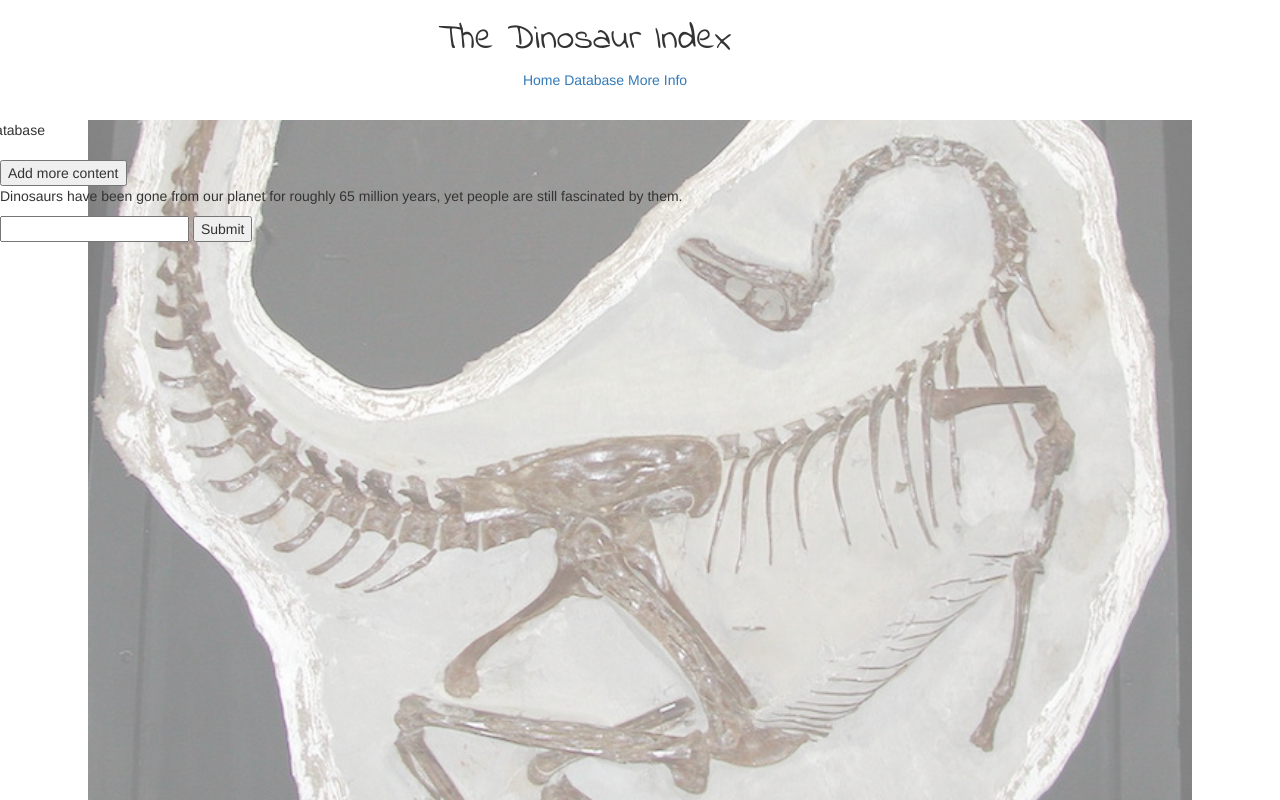
After one commit to Code-Institute-Submissions/NickBaker11-Milestone-no-3_resub, a Flask app: template templates/main-page.html in a window 1280 px wide. The commit adds this page. Run offline with Flask 2, Linux system fonts and the light colour scheme; the template is opened without the code that fills it, so the values that code supplies are empty; some libraries are stand-ins or nearby versions.

Commit message:
Files rearranged to work with jinja

```diff
--- a/app.py
+++ b/app.py
@@ -20,7 +20,7 @@ mongo = PyMongo(app)
 @app.route('/')
 @app.route('/get_dinoInfo')
 def get_dinoInfo():
-    return render_template('info.html', dinoInfo=mongo.db.dinoInfo.find())
+    return render_template('main-page.html', dinoInfo=mongo.db.dinoInfo.find())
 
 
 if __name__ == '__main__':
--- a/assets/css/style.css
+++ b/static/css/style.css
@@ -32,3 +32,9 @@ li{
     margin-left: auto;
     margin-right: auto;
 }
+.content {
+  padding: 0 18px;
+  display: none;
+  overflow: hidden;
+  background-color: #f1f1f1;
+}
--- /dev/null
+++ b/templates/add-info.html
@@ -0,0 +1,5 @@
+{% extends 'base.html'%}
+{% block content%}
+Add dinosaur information
+<form><input type="text"><input type="submit" value="Submit"></form>
+{% endblock %}
--- a/templates/base.html
+++ b/templates/base.html
@@ -1,8 +1,54 @@
 <!DOCTYPE html>
-<html>
+<html lang="en">
+  <head>
+    <meta charset="UTF-8" />
+    <meta name="viewport" content="width=device-width, initial-scale=1.0" />
+    <link rel="stylesheet" href="https://stackpath.bootstrapcdn.com/bootstrap/3.5.0/css/bootstrap.min.css">
+    <link rel="stylesheet" href="{{ url_for('static', filename='css/style.css') }}">
+    <title>Document</title>
+  </head>
+
   <body>
+    <header>
+      <div class="container">
+        <div class="row">
+          <div class="col">
+            <h1>The Dinosaur Index</h1>
+          </div>
+        </div>
+        <div class="row">
+          <ul id="navbar" class="list-inline-item">
+            <li class="col-3">
+              <a href="index.html">Home</a>
+            </li>
+            <li class="col-3"><a href="templates/main-page.html">Database</a></li>
+            <li class="col-3"><a href="final-page.html">More Info</a></li>
+          </ul>
+        </div>
+      </div>
+    </header>
+    <h2></h2>
+    <img class="background_img" src="{{ url_for('static', filename='images/Skeleton2.jpg') }}" alt="Dinosaur skeleton">
+    <div class="container">
+      <div class="row">
+        <div class="col-8">Database</div>
+        <div class="col-4">
+            <img src="#" alt="">
+        </div>
+      </div>
+      <!--accordion dropdwon for text-->
+    </div>
+    <button class="collapsible">Add more content</button>
+    <div>
+      <p>
+        Dinosaurs have been gone from our planet for roughly 65 million years,
+        yet people are still fascinated by them.
+      </p>
+    </div>
+
     {% block content%}
+    {% endblock %}
 
-    {% endblock %}
+    <script src="{{ url_for('static', filename='javascript/main.js') }}"></script>
   </body>
 </html>
--- /dev/null
+++ b/templates/main-page.html
@@ -0,0 +1,18 @@
+{% extends "base.html" %}
+{% block content %}
+
+    {% for info in dinoInfo %}
+        {{info.name}}
+        {{info.time_period}}
+        {{info.diet}}
+        {{info.height}}
+        {{info.speed}}
+        {{info.discovered_in}}
+    {% endfor %}
+
+    <form>
+        <input type="text">
+        <input type="submit" value="Submit">
+    </form>
+
+{% endblock %}
```
Also changed, not shown: main-page.html (deleted, +0 -47 lines), static/images/Skeleton2.jpg (renamed from assets/images/Skeleton2.jpg), static/javascript/main.js (renamed from assets/javascript/main.js).
